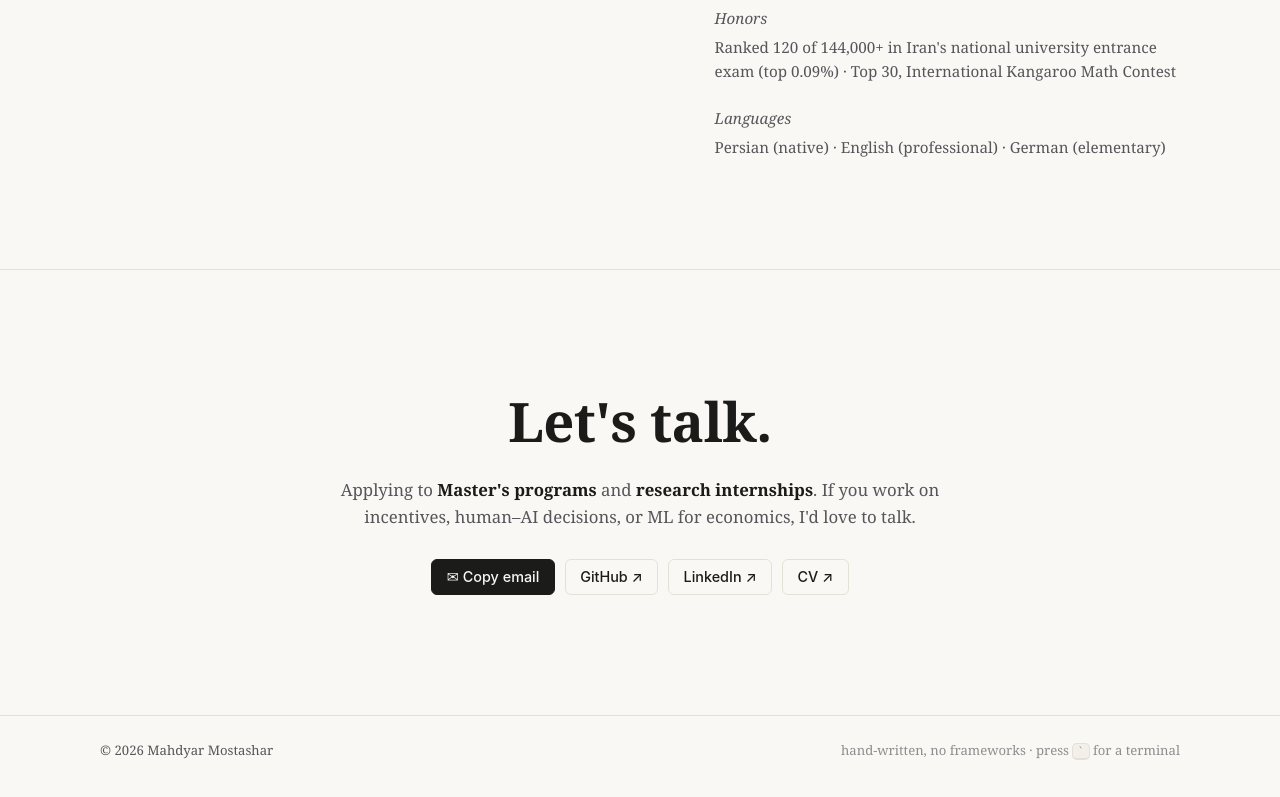
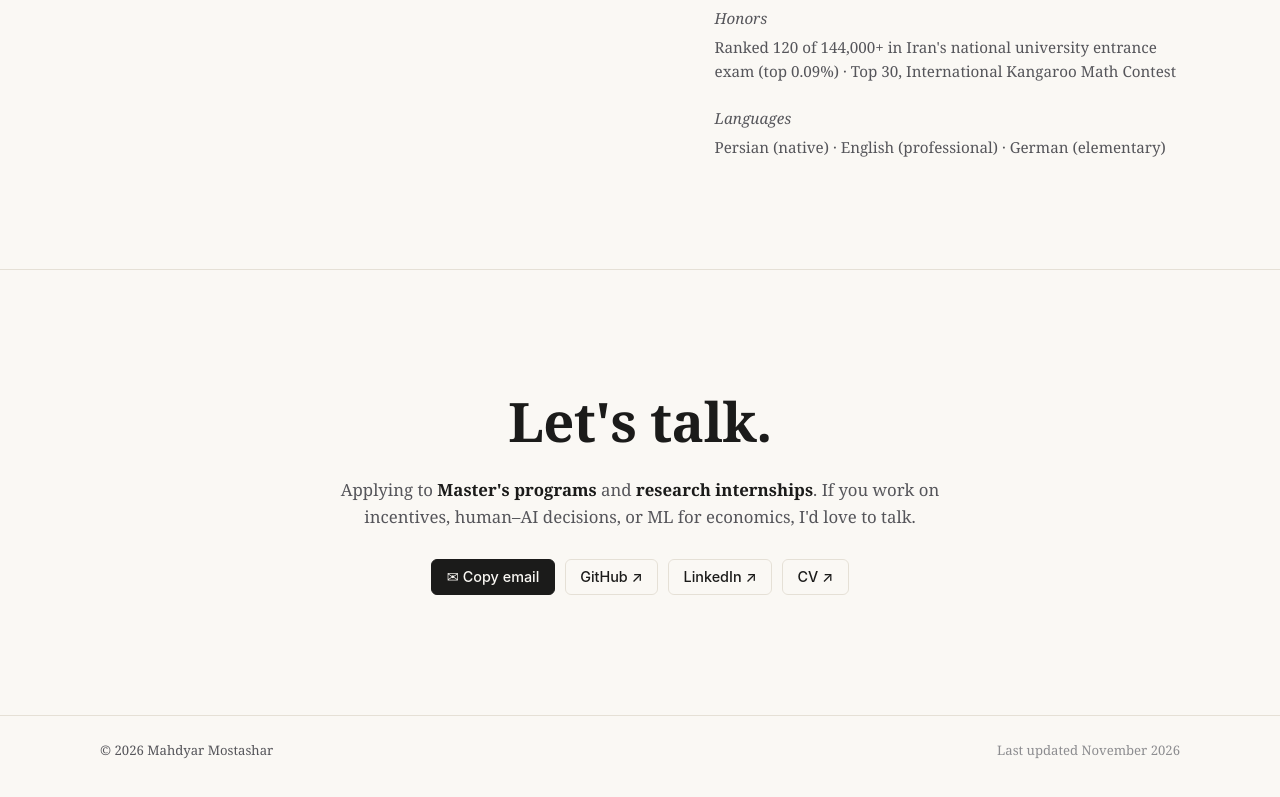
Before and after one commit to MahMosTash/mahmostash.github.io, a plain HTML site: page index.html in a window 1280 px wide. Shown: the part 6628-7425 px from the top of the page. Drawn offline with Linux system fonts and the light colour scheme.

Commit message:
Footer: plain last-updated line

```diff
--- a/index.html
+++ b/index.html
@@ -497,7 +497,7 @@
   <footer class="footer">
     <div class="container footer-inner">
       <span>© <span id="year">2026</span> Mahdyar Mostashar</span>
-      <span class="faint">hand-written, no frameworks · press <kbd>`</kbd> for a terminal</span>
+      <span class="faint">Last updated November 2026</span>
     </div>
   </footer>
 
```
